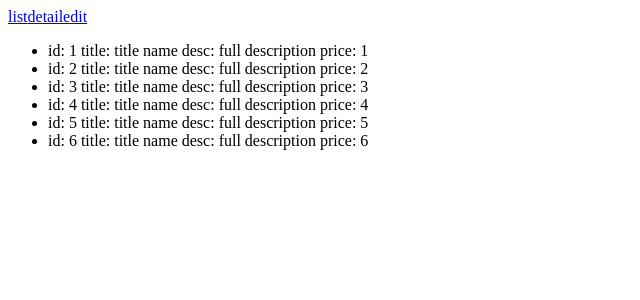
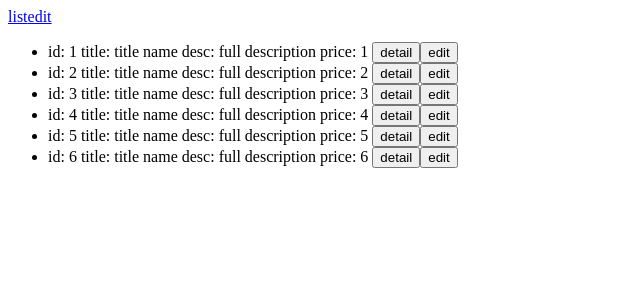
Before and after one commit to manbrk/ngBuddhaTt, an Angular app: page /list in a window 1280 px wide. Shown: the top 300 px of the page, without its empty margins (0-640 px from the left). Built offline with nearby package versions, Linux system fonts and the light colour scheme.

Commit message:
detail get properly item

```diff
--- a/src/app/app.component.html
+++ b/src/app/app.component.html
@@ -1,5 +1,4 @@
 <a [routerLink]="['/list']">list</a>
-<a [routerLink]="['/detail']">detail</a>
 <a [routerLink]="['/edit']">edit</a>
 
 <router-outlet></router-outlet>
--- a/src/app/product-detail/product-detail.component.html
+++ b/src/app/product-detail/product-detail.component.html
@@ -1,3 +1,6 @@
 <p>
   product-detail works!
 </p>
+<p>
+  product with {{product.id}} - {{product.title}} - {{product.description}} - {{product.price}}!
+</p>
--- a/src/app/product-detail/product-detail.component.ts
+++ b/src/app/product-detail/product-detail.component.ts
@@ -1,4 +1,6 @@
 import { Component, OnInit } from '@angular/core';
+import {ActivatedRoute, Params} from '@angular/router';
+import {ProductService} from '../product.service';
 
 @Component({
   selector: 'app-product-detail',
@@ -6,10 +8,21 @@ import { Component, OnInit } from '@angular/core';
   styleUrls: ['./product-detail.component.css']
 })
 export class ProductDetailComponent implements OnInit {
+  product: {id: number, image: string, title: string, description: string, price: number };
+  id: number;
 
-  constructor() { }
+  constructor(
+    private productService: ProductService,
+    private route: ActivatedRoute,
+  ) { }
 
   ngOnInit() {
+    this.route.params.subscribe(
+      (params: Params) => {
+        this.id = +params['id'];
+        this.product = this.productService.getProduct(this.id);
+      }
+    );
   }
 
 }
--- a/src/app/product-list/product-list.component.html
+++ b/src/app/product-list/product-list.component.html
@@ -4,5 +4,7 @@
     title: {{product.title}}
     desc: {{product.description}}
     price: {{product.price}}
+    <button (click)="onDetail(product.id)">detail</button>
+    <button (click)="onEdit()">edit</button>
   </li>
 </ul>
--- a/src/app/product-list/product-list.component.ts
+++ b/src/app/product-list/product-list.component.ts
@@ -1,5 +1,6 @@
 import { Component, OnInit } from '@angular/core';
 import {ProductService} from '../product.service';
+import {ActivatedRoute, Router} from '@angular/router';
 
 @Component({
   selector: 'app-product-list',
@@ -9,10 +10,19 @@ import {ProductService} from '../product.service';
 export class ProductListComponent implements OnInit {
   products: {id: number, image: string, title: string, description: string, price: number }[] = [];
 
-  constructor(private productService: ProductService) { }
+  constructor(private productService: ProductService,
+              private router: Router,
+              private route: ActivatedRoute) { }
 
   ngOnInit() {
     this.products = this.productService.getProducts();
   }
 
+  onDetail(id) {
+    this.router.navigate(['/list', id], {relativeTo: this.route});
+  }
+
+  onEdit() {
+    console.log('-->', 'on edit click');
+  }
 }
--- a/src/app/product.service.ts
+++ b/src/app/product.service.ts
@@ -17,4 +17,8 @@ export class ProductService {
     return this.productList;
   }
 
+  getProduct(id: number) {
+    return this.productList.find( product => product.id === id);
+  }
+
 }
--- a/src/app/routes.ts
+++ b/src/app/routes.ts
@@ -5,7 +5,7 @@ import {ProductDetailComponent} from './product-detail/product-detail.component'
 
 export const appRoutes: Routes = [
   { path: 'list', component: ProductListComponent },
-  { path: 'detail', component: ProductDetailComponent },
+  { path: 'list/:id', component: ProductDetailComponent },
   { path: 'add', component: ProductEditComponent },
   { path: 'edit', component: ProductEditComponent },
   { path: '', redirectTo: '/list', pathMatch: 'full' }
```
